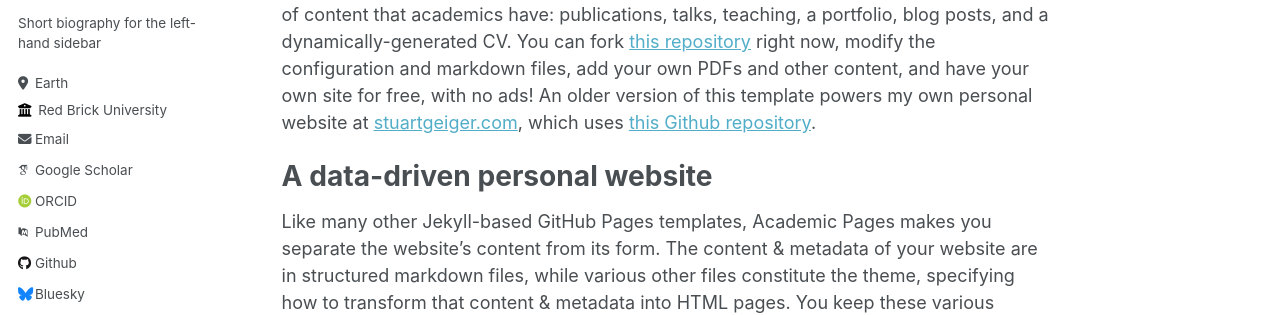
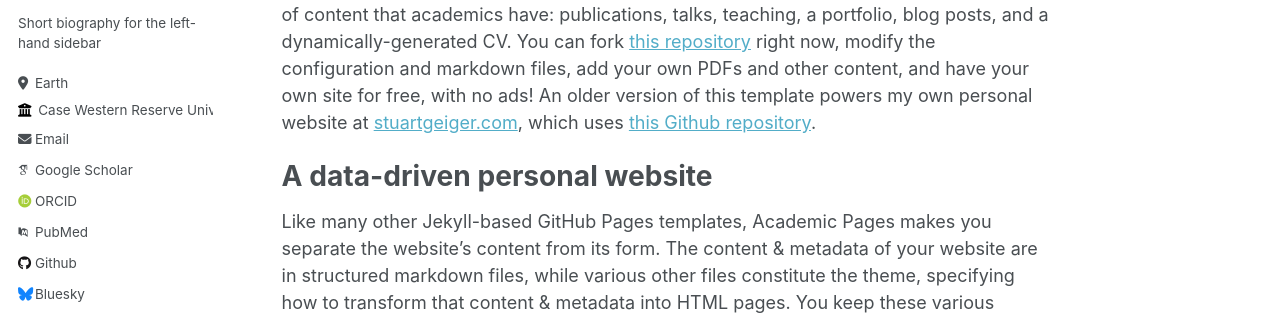
Before and after one commit to Shreeya-1202/ShreeyaLingam.github.io, a Jekyll site: the page built from _pages/about.md, in a window 1280 px wide. Shown: the part 310-625 px from the top of the page. Built offline with Jekyll 4.4.1, drawn with Linux system fonts in a browser that asks for light colours; some web fonts are replaced.

Commit message:
Update _config.yml

```diff
--- a/_config.yml
+++ b/_config.yml
@@ -26,9 +26,9 @@ author:
   pronouns         : # example: "she/her"
   bio              : "Short biography for the left-hand sidebar"
   location         : "Earth"
-  employer         : "Red Brick University"
+  employer         : "Case Western Reserve University"
   uri              : # URL
-  email            : "none@example.org"
+  email            : "scl84@case.edu"
 
   # Academic websites
   arxiv            : # URL - Update with the correct link to your profile
```
